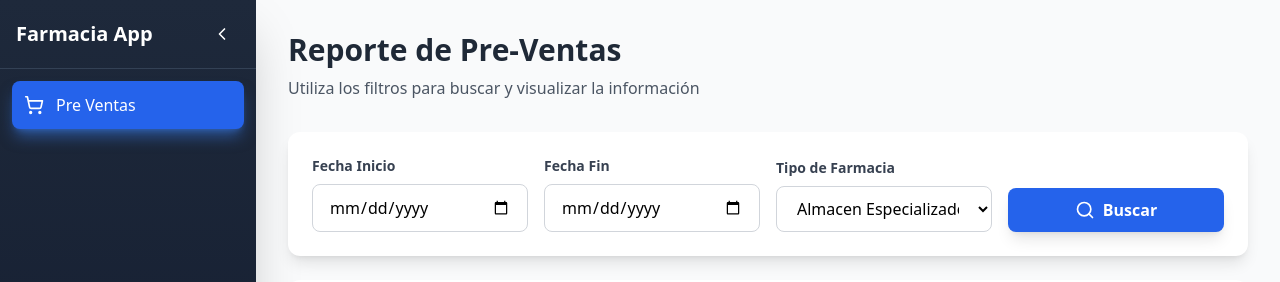
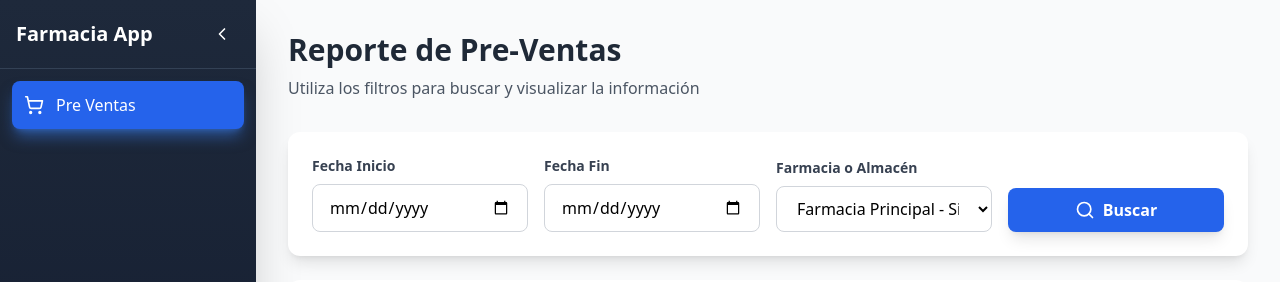
Before and after one commit to DanielPazZ/pharmacyInterface_fronted, a React (Vite) app: page / in a window 1280 px wide. Shown: the top 282 px of the page. Built offline with nearby package versions, Linux system fonts and the light colour scheme.

Commit message:
cambia a almacenId y y pone farmacia principal por defecto

```diff
--- a/src/components/SearchForm.tsx
+++ b/src/components/SearchForm.tsx
@@ -23,7 +23,7 @@ export default function SearchForm({ onSearch, isLoading }: SearchFormProps) {
   const [formData, setFormData] = useState<FormData>({
     fechaInicio: '',
     fechaFin: '',
-    tipoFarmacia: '',
+    almacenId: '4',
   });
 
   const handleSubmit = (e: React.FormEvent) => {
@@ -73,13 +73,13 @@ export default function SearchForm({ onSearch, isLoading }: SearchFormProps) {
         </div>
 
         <div>
-          <label htmlFor="tipoFarmacia" className="block text-sm font-semibold text-gray-700 mb-2">
-            Tipo de Farmacia
+          <label htmlFor="almacenId" className="block text-sm font-semibold text-gray-700 mb-2">
+            Farmacia o Almacén
           </label>
           <select
-            id="tipoFarmacia"
-            name="tipoFarmacia"
-            value={formData.tipoFarmacia}
+            id="almacenId"
+            name="almacenId"
+            value={formData.almacenId}
             onChange={handleChange}
             className="w-full px-4 py-2.5 border border-gray-300 rounded-lg focus:ring-2 focus:ring-blue-500 focus:border-transparent transition-all bg-white"
           >
--- a/src/services/api.ts
+++ b/src/services/api.ts
@@ -23,7 +23,7 @@ export const fetchData = async (
   const queryParams = new URLSearchParams({
     fechaInicio: filters.fechaInicio,
     fechaFin: filters.fechaFin,
-    ...(filters.tipoFarmacia && { tipoFarmacia: filters.tipoFarmacia }),
+    ...(filters.almacenId && { almacenId: filters.almacenId }),
   });
 
   try {
--- a/src/types/pharmacy.ts
+++ b/src/types/pharmacy.ts
@@ -1,7 +1,7 @@
 export interface FormData {
   fechaInicio: string;
   fechaFin: string;
-  tipoFarmacia: string;
+  almacenId: string;
 }
 
 export type FormType =
```
